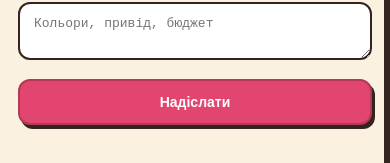
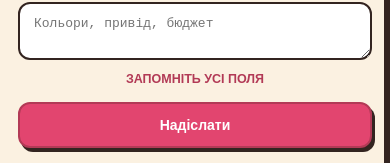
Before and after one commit to RVasyliuk-2003/Custom-Marshmallows, a React (Vite) app: page /Contact in a window 390 px wide. Both pictures are taken after a click on the button "Надіслати". Shown: the part 743-906 px from the top of the page. Built offline with nearby package versions, Linux system fonts and the light colour scheme.

Commit message:
feat: add contact form validation with success/error feedback
- regex validation for name and phone/nickname
- empty field check
- status message (success/error) with corresponding color, font, and size

```diff
--- a/src/components/Main/Contact/Contact.jsx
+++ b/src/components/Main/Contact/Contact.jsx
@@ -1,6 +1,37 @@
 import style from "./contact.module.css";
+import { useState } from "react";
 
 const Contact = () => {
+  const [error, setError] = useState(null);
+  const [inptName, setInptName] = useState("");
+  const [phoneOrNik, setPhoneOrNik] = useState("");
+  const [comment, setComment] = useState("");
+
+  const isNameValid = /^[а-яА-ЯіІїЇєЄa-zA-Z\s]{2,}$/;
+
+  const isContactValid = /^(\+?\d{9,13}|@[\w]{3,})$/;
+
+  const resultContactForm = () => {
+    if (!inptName || !phoneOrNik || !comment) {
+      setError("ЗАПОМНІТЬ УСІ ПОЛЯ");
+      return;
+    }
+    if (!isNameValid.test(inptName)) {
+      setError("НЕПРАВИЛЬНО ВВЕДЕННО ІМ'Я");
+      return;
+    }
+    if (!isContactValid.test(phoneOrNik)) {
+      setError("НЕПРАВИЛЬНО ВВЕДЕННИЙ НОМЕР ТЕЛЕФОНУ АБО НІКНЕЙМ");
+      return;
+    } else {
+      setError("ФОРМУ ВІДПРАВЛЕННО");
+      setInptName("");
+      setPhoneOrNik("");
+      setComment("");
+      return;
+    }
+  };
+
   return (
     <section>
       <div className="container">
@@ -58,6 +89,8 @@ const Contact = () => {
           <div className={style.mesageBox}>
             <label htmlFor="userName">ІМ'Я</label>
             <input
+              onChange={(e) => setInptName(e.target.value)}
+              value={inptName}
               className={style.inpt}
               type="name"
               placeholder="Як до вас звертатись"
@@ -67,6 +100,8 @@ const Contact = () => {
           <div className={style.mesageBox}>
             <label htmlFor="userPhone">ТЕЛЕФОН АБО TELEGRAM</label>
             <input
+              onChange={(e) => setPhoneOrNik(e.target.value)}
+              value={phoneOrNik}
               id="userPhone"
               className={style.inpt}
               type="text"
@@ -77,6 +112,8 @@ const Contact = () => {
           <div className={style.mesageBox}>
             <label htmlFor="userName">ПОВІДОМЛЕННЯ</label>
             <textarea
+              onChange={(e) => setComment(e.target.value)}
+              value={comment}
               className={style.inpt}
               name=""
               id=""
@@ -84,7 +121,25 @@ const Contact = () => {
             ></textarea>
           </div>
 
-          <button style={{ marginTop: "16px" }} className="btn btn-primary">
+          {error !== null ? (
+            <p
+              className={style.errorInfo}
+              style={{
+                color:
+                  error === "ФОРМУ ВІДПРАВЛЕННО"
+                    ? "var(--pistachio)"
+                    : "var(--raspberry-deep)",
+              }}
+            >
+              {error}
+            </p>
+          ) : null}
+
+          <button
+            onClick={() => resultContactForm()}
+            style={{ marginTop: "16px" }}
+            className="btn btn-primary"
+          >
             Надіслати
           </button>
         </div>
--- a/src/components/Main/Contact/contact.module.css
+++ b/src/components/Main/Contact/contact.module.css
@@ -88,3 +88,12 @@
     outline: none;
   }
 }
+
+.errorInfo {
+  margin-top: 10px;
+  font-family: var(--ff-body); /* Nunito */
+  font-weight: 700;
+  font-size: 12.5px;
+
+  text-align: center;
+}
```
